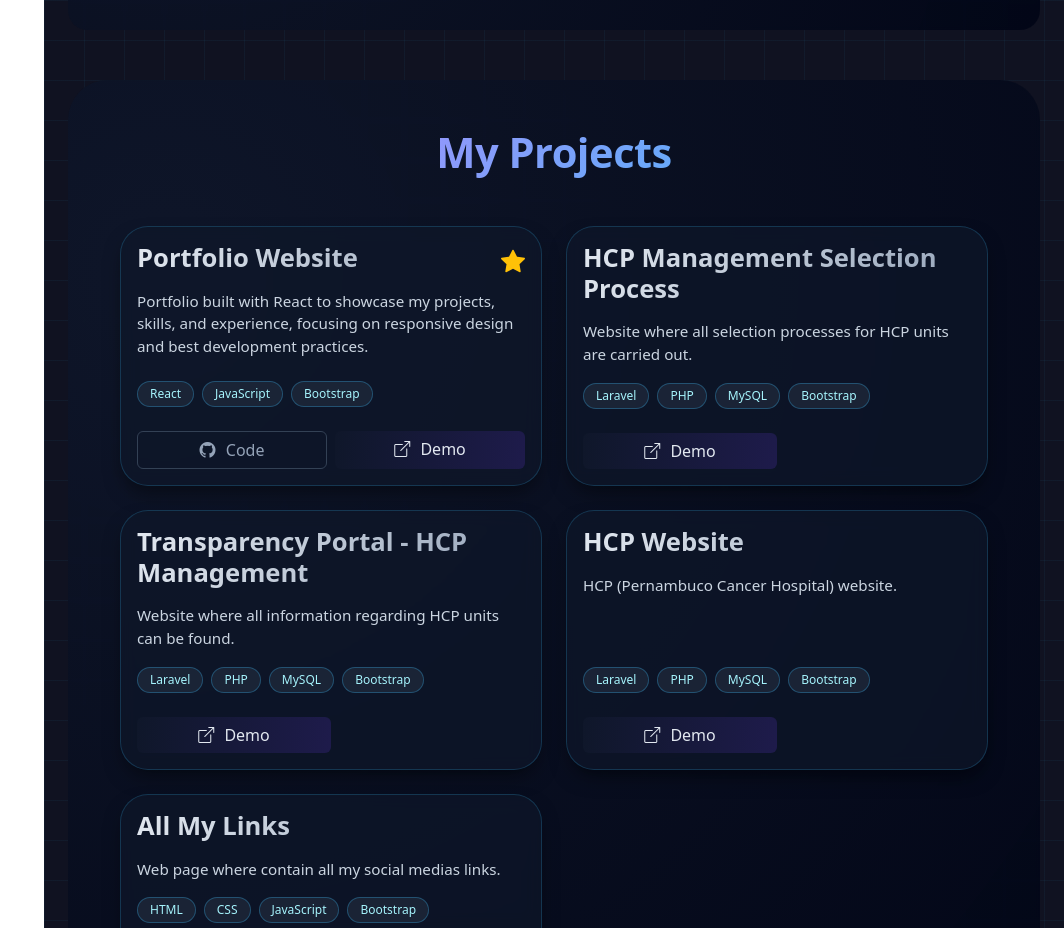
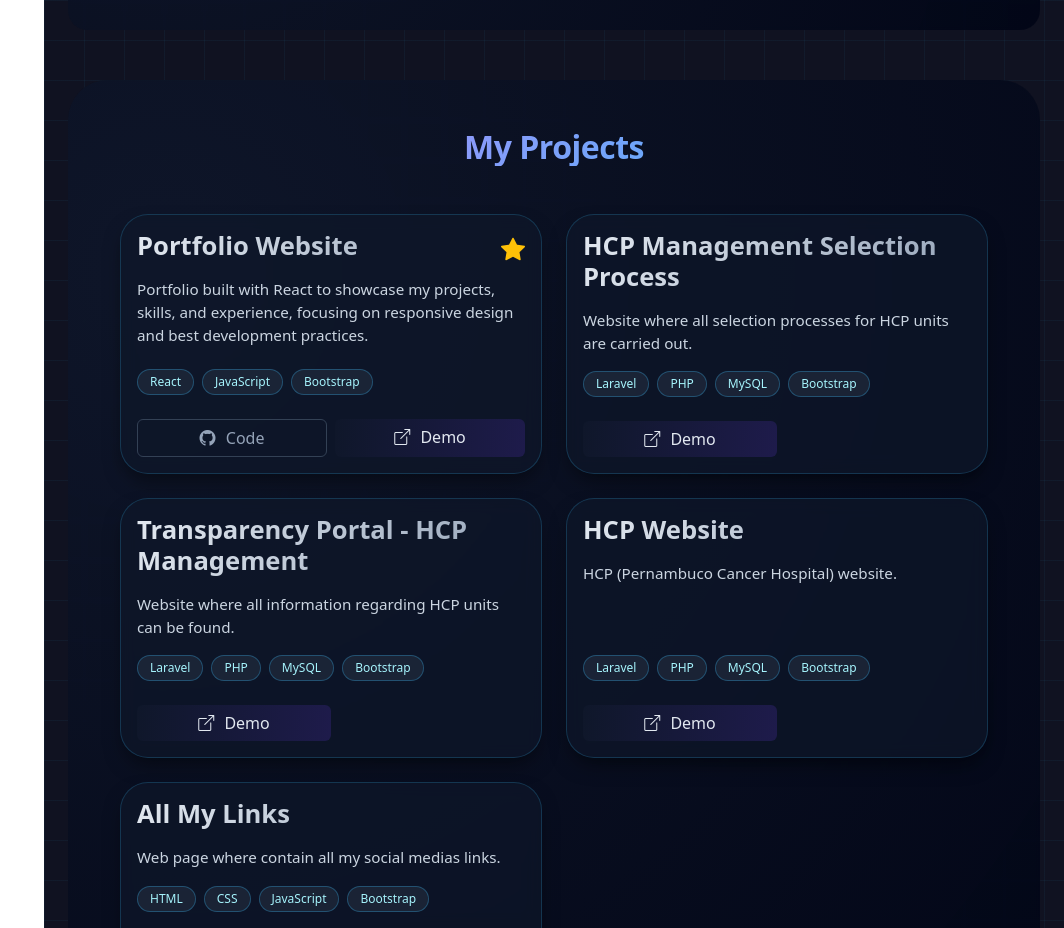
Before and after one commit to LucasFigueiredoDEV/Portfolio, a React (Vite) app: page / in a window 1280 px wide. Shown: the part 1080-2008 px from the top of the page, without its empty margins (216-1280 px from the left). Built offline with nearby package versions, Linux system fonts and the light colour scheme.

Commit message:
Refactor Projects component: adjust title font size and update padding for improved layout

```diff
--- a/src/components/content/projects/style.css
+++ b/src/components/content/projects/style.css
@@ -10,7 +10,7 @@
 }
 
 .title-projects {
-    font-size: 2.4rem;
+    font-size: 2.0rem;
     font-weight: 700;
     background: var(--title-gradient);
     background-clip: text;
@@ -117,10 +117,6 @@
   .projects {
     padding: 70px 40px;
   }
-
-  .title-projects {
-    font-size: 2.6rem;
-  }
 }
 
 @media (max-width: 992px) {
```
